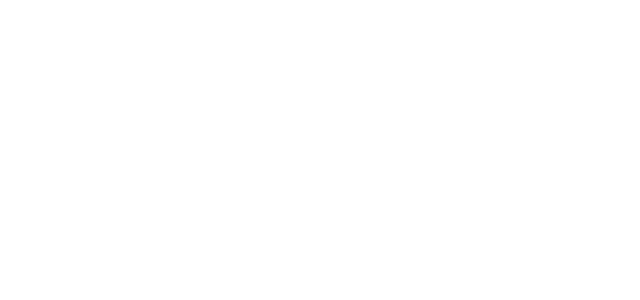
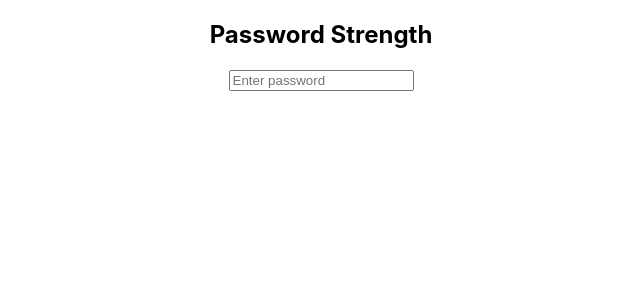
Before and after one commit to M-Saleh-N/password_strength_checker, a React (Create React App) app: page / in a window 1280 px wide. Shown: the top 300 px of the page, without its empty margins (319-959 px from the left). Built offline with nearby package versions, Linux system fonts and the light colour scheme.

Commit message:
added a return

```diff
--- a/src/components/Pass.js
+++ b/src/components/Pass.js
@@ -17,6 +17,20 @@ function Password () {
       return "";
     };
 
+    return (
+      <div className="pass-cont">
+        <h2>Password Strength</h2>
+        <input
+          type="password"
+          value={password}
+          onChange={(e) => setPassword(e.target.value)}
+          placeholder="Enter password"
+        />
+        {password && (
+          <p className="strength">Strength: {getStrength(password)}</p>
+        )}
+      </div>
+    );
   }
 
   export default Password;
```
